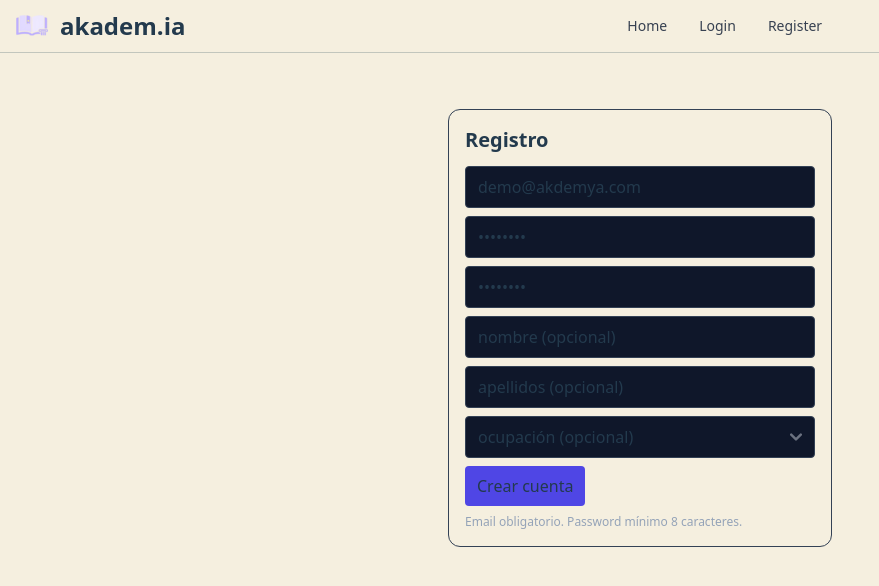
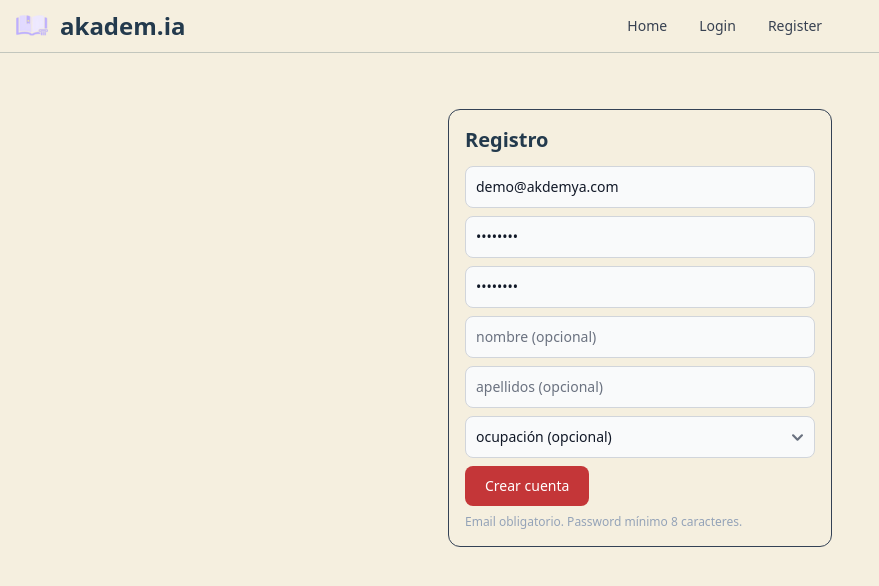
Before and after one commit to guilu/akadem.ia, a React (Vite) app in the folder frontend/: page /register in a window 1280 px wide. Shown: the top 586 px of the page, without its empty margins (0-879 px from the left). Built offline with nearby package versions, Linux system fonts and the light colour scheme; no server answers.

Commit message:
💄 style (frontend) : flowbite auth inputs

```diff
--- a/frontend/src/components/Login.tsx
+++ b/frontend/src/components/Login.tsx
@@ -1,4 +1,5 @@
 import { useState } from 'react';
+import { Button, TextInput } from 'flowbite-react';
 import { apiBase } from '../api';
 
 export default function Login({ onToken }:{ onToken: (t:string)=>void }){
@@ -43,15 +44,13 @@ export default function Login({ onToken }:{ onToken: (t:string)=>void }){
     <div className="max-w-sm mx-auto p-4 border border-slate-700 rounded-xl">
       <h2 className="text-xl font-semibold mb-3">Acceso</h2>
       <div className="grid gap-2">
-        <input className="bg-slate-900 border border-slate-700 rounded px-3 py-2" placeholder="email"
-               value={email} onChange={e=>setEmail(e.target.value)} />
-        <input className="bg-slate-900 border border-slate-700 rounded px-3 py-2" placeholder="password" type="password"
-               value={password} onChange={e=>setPassword(e.target.value)} />
+        <TextInput placeholder="email" value={email} onChange={e=>setEmail(e.target.value)} />
+        <TextInput placeholder="password" type="password" value={password} onChange={e=>setPassword(e.target.value)} />
         {err && <div className="text-red-400 text-sm">{err}</div>}
         <div className="flex gap-2">
-          <button onClick={login} disabled={loading} className="px-3 py-2 rounded bg-indigo-600 disabled:opacity-60">
+          <Button onClick={login} disabled={loading} className="btn btn-primary">
             {loading ? 'Entrando...' : 'Entrar'}
-          </button>
+          </Button>
         </div>
         <div className="text-xs text-slate-400">Introduce tus credenciales para acceder.</div>
       </div>
--- a/frontend/src/components/Register.tsx
+++ b/frontend/src/components/Register.tsx
@@ -1,4 +1,5 @@
 import { useState } from 'react';
+import { Button, Select, TextInput } from 'flowbite-react';
 import { apiBase } from '../api';
 
 export default function Register({ onToken }:{ onToken: (t:string)=>void }){
@@ -57,28 +58,23 @@ export default function Register({ onToken }:{ onToken: (t:string)=>void }){
     <div className="max-w-sm mx-auto p-4 border border-slate-700 rounded-xl">
       <h2 className="text-xl font-semibold mb-3">Registro</h2>
       <div className="grid gap-2">
-        <input className="bg-slate-900 border border-slate-700 rounded px-3 py-2" placeholder="email"
-               value={email} onChange={e=>setEmail(e.target.value)} />
-        <input className="bg-slate-900 border border-slate-700 rounded px-3 py-2" placeholder="password" type="password"
-               value={password} onChange={e=>setPassword(e.target.value)} />
-        <input className="bg-slate-900 border border-slate-700 rounded px-3 py-2" placeholder="confirmar password" type="password"
-               value={confirmPassword} onChange={e=>setConfirmPassword(e.target.value)} />
-        <input className="bg-slate-900 border border-slate-700 rounded px-3 py-2" placeholder="nombre (opcional)"
-               value={firstName} onChange={e=>setFirstName(e.target.value)} />
-        <input className="bg-slate-900 border border-slate-700 rounded px-3 py-2" placeholder="apellidos (opcional)"
-               value={lastName} onChange={e=>setLastName(e.target.value)} />
-        <select className="bg-slate-900 border border-slate-700 rounded px-3 py-2" value={occupation} onChange={e=>setOccupation(e.target.value)}>
+        <TextInput placeholder="email" value={email} onChange={e=>setEmail(e.target.value)} />
+        <TextInput placeholder="password" type="password" value={password} onChange={e=>setPassword(e.target.value)} />
+        <TextInput placeholder="confirmar password" type="password" value={confirmPassword} onChange={e=>setConfirmPassword(e.target.value)} />
+        <TextInput placeholder="nombre (opcional)" value={firstName} onChange={e=>setFirstName(e.target.value)} />
+        <TextInput placeholder="apellidos (opcional)" value={lastName} onChange={e=>setLastName(e.target.value)} />
+        <Select value={occupation} onChange={e=>setOccupation(e.target.value)}>
           <option value="">ocupación (opcional)</option>
           <option value="STUDENT">Estudiante</option>
           <option value="TEACHER">Profesor</option>
           <option value="OPOSITOR">Opositor</option>
           <option value="OTHER">Otro</option>
-        </select>
+        </Select>
         {err && <div className="text-red-400 text-sm">{err}</div>}
         <div className="flex gap-2">
-          <button onClick={register} disabled={loading} className="px-3 py-2 rounded bg-indigo-600 disabled:opacity-60">
+          <Button onClick={register} disabled={loading} className="btn btn-primary">
             {loading ? 'Creando...' : 'Crear cuenta'}
-          </button>
+          </Button>
         </div>
         <div className="text-xs text-slate-400">Email obligatorio. Password mínimo 8 caracteres.</div>
       </div>
```
